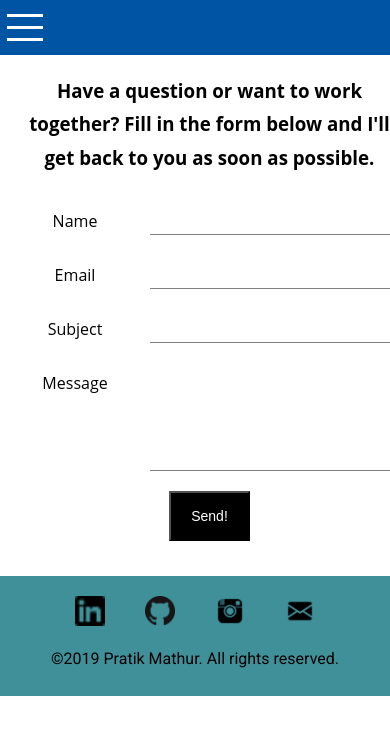
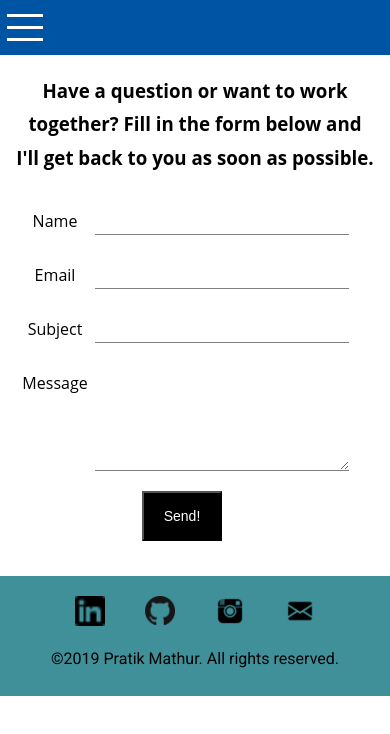
Before and after one commit to pratikmathur279/my-website, a React app: page /contact in a window 390 px wide. Shown: the top 734 px of the page. Built offline with nearby package versions, Linux system fonts and the light colour scheme.

Commit message:
added contact page

```diff
--- a/src/components/UI/TextArea/TextArea.css
+++ b/src/components/UI/TextArea/TextArea.css
@@ -20,9 +20,19 @@ textarea{
     height: 100px;
     padding: 4px 10px;
     font-size: 14px;
-    margin-left: 15px;
+    margin-left: 12px;
     letter-spacing: 1px;
     border: none;
     border-bottom: 1px solid grey;
     margin-top: 6px;
 }
+
+@media (max-width: 500px){
+    textarea {
+        margin-left: 0;
+    }
+
+    .Label {
+        width: 80px
+    }
+}
--- a/src/components/UI/TextInput/TextInput.css
+++ b/src/components/UI/TextInput/TextInput.css
@@ -19,7 +19,7 @@ input{
     width: 60vw;
     padding: 2px 10px;
     height: 30px;
-    margin-left: 15px;
+    margin-left: 12px;
     font-size: 14px;
     letter-spacing: 1px;
     border: none;
@@ -29,5 +29,11 @@ input{
 }
 
 @media (max-width: 500px){
+    input {
+        margin-left: 0;
+    }
 
+    .Label {
+        width: 80px
+    }
 }
```
